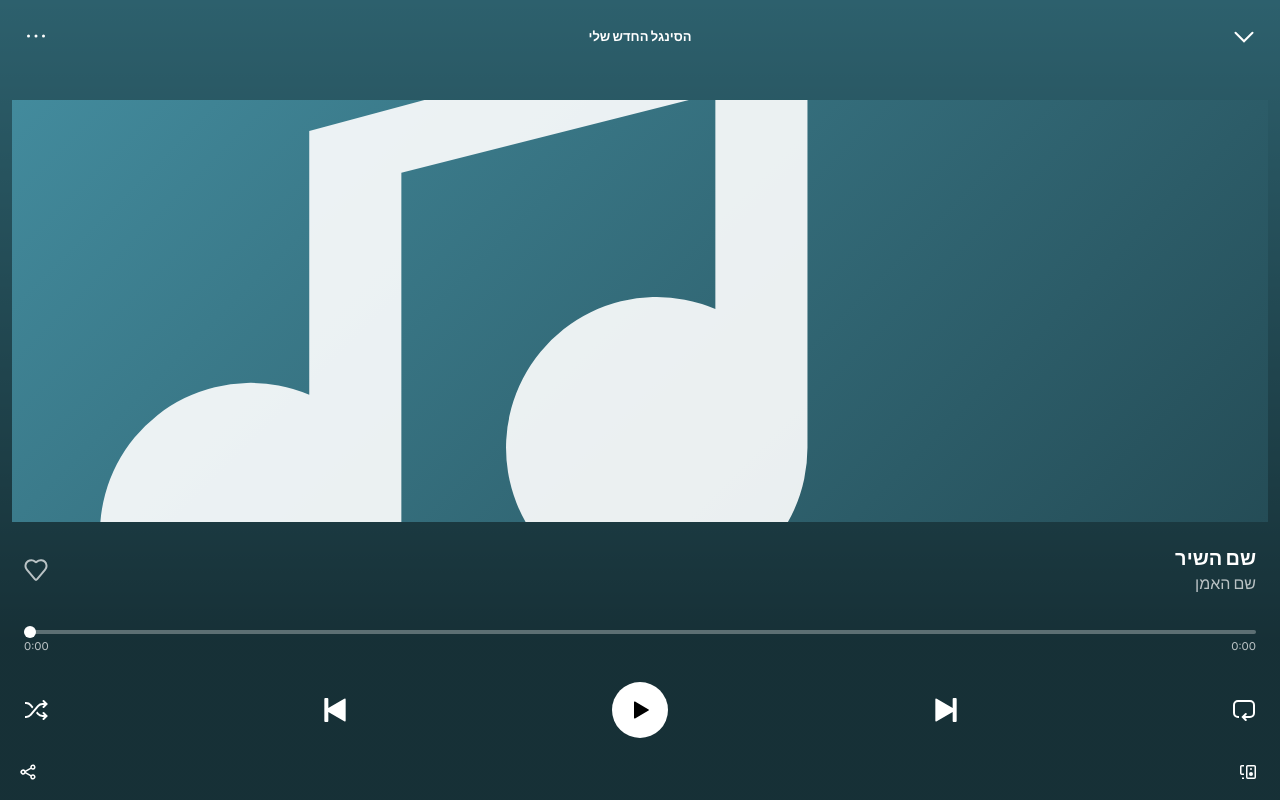
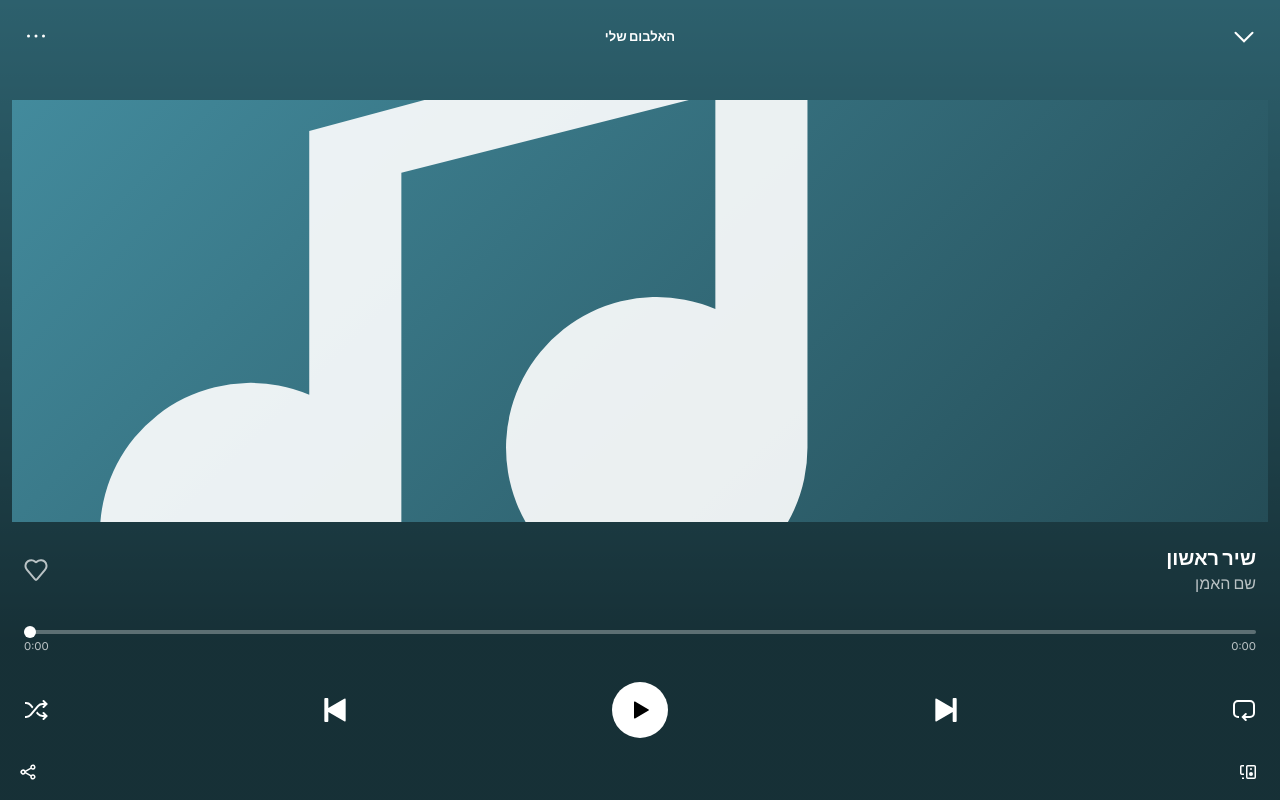
Before and after one commit to Adi1231234/shaked, a React (Vite) app: page / in a window 1280 px wide. Built offline with nearby package versions, Linux system fonts and the light colour scheme.

Commit message:
feat: multi-song playlist - prev/next switching + auto-advance on end

```diff
--- a/src/App.jsx
+++ b/src/App.jsx
@@ -3,49 +3,43 @@ import PlaylistScreen from "./components/PlaylistScreen.jsx";
 import PlayerScreen from "./components/PlayerScreen.jsx";
 import MiniPlayer from "./components/MiniPlayer.jsx";
 import BottomNav from "./components/BottomNav.jsx";
-import { useAudio } from "./hooks/useAudio.js";
-import { song } from "./song.js";
+import { usePlayer } from "./hooks/usePlayer.js";
+import { songs, playlistName, albumYear } from "./song.js";
 import styles from "./App.module.css";
 
 export default function App() {
-  // נפתח ישירות על מסך הנגן - זה העמוד שצריך להיות פיקסל-פרפקט מול Spotify
+  // נפתח ישירות על מסך הנגן
   const [playerOpen, setPlayerOpen] = useState(true);
-  const [started, setStarted] = useState(true);
-  const audio = useAudio(song.audio);
-
-  const startSong = () => {
-    setStarted(true);
-    audio.play();
-  };
-  const togglePlay = () => {
-    setStarted(true);
-    audio.toggle();
-  };
-  const progress = audio.duration ? (audio.current / audio.duration) * 100 : 0;
+  const player = usePlayer(songs);
+  const progress = player.duration
+    ? (player.current / player.duration) * 100
+    : 0;
 
   return (
     <div className={styles.app}>
       <PlaylistScreen
-        song={song}
-        playing={audio.playing}
-        onPlay={togglePlay}
-        onPlaySong={startSong}
+        songs={songs}
+        playlistName={playlistName}
+        year={albumYear}
+        currentIndex={player.index}
+        playing={player.playing}
+        onPlay={player.toggle}
+        onPlayIndex={player.playIndex}
       />
-      {started && !playerOpen && (
+      {!playerOpen && (
         <MiniPlayer
-          song={song}
-          playing={audio.playing}
+          song={player.song}
+          playing={player.playing}
           progress={progress}
-          onToggle={togglePlay}
+          onToggle={player.toggle}
           onExpand={() => setPlayerOpen(true)}
         />
       )}
       <BottomNav />
       {playerOpen && (
         <PlayerScreen
-          song={song}
-          audio={audio}
-          onPlay={togglePlay}
+          player={player}
+          playlistName={playlistName}
           onClose={() => setPlayerOpen(false)}
         />
       )}
--- a/src/components/PlayerScreen.jsx
+++ b/src/components/PlayerScreen.jsx
@@ -3,8 +3,9 @@ import { fmt } from "../format.js";
 import styles from "./PlayerScreen.module.css";
 
 // מסך הנגן - פיקסל-פרפקט מול ה-now-playing view של Spotify
-export default function PlayerScreen({ song, audio, onPlay, onClose }) {
-  const pct = audio.duration ? (audio.current / audio.duration) * 100 : 0;
+export default function PlayerScreen({ player, playlistName, onClose }) {
+  const { song, playing, current, duration } = player;
+  const pct = duration ? (current / duration) * 100 : 0;
 
   return (
     <div className={styles.player} style={{ "--accent": song.accent }}>
@@ -12,7 +13,7 @@ export default function PlayerScreen({ song, audio, onPlay, onClose }) {
         <button className={styles.iconBtn} onClick={onClose} aria-label="סגור">
           <Icon.ChevronDown size={24} />
         </button>
-        <div className={styles.headerTitle}>{song.playlistName}</div>
+        <div className={styles.headerTitle}>{playlistName}</div>
         <button className={styles.iconBtn} aria-label="עוד">
           <Icon.More size={24} />
         </button>
@@ -37,15 +38,15 @@ export default function PlayerScreen({ song, audio, onPlay, onClose }) {
           className={styles.seek}
           type="range"
           min={0}
-          max={audio.duration || 0}
-          value={audio.current}
+          max={duration || 0}
+          value={current}
           step="0.1"
-          onChange={(e) => audio.seek(Number(e.target.value))}
+          onChange={(e) => player.seek(Number(e.target.value))}
           style={{ "--pct": `${pct}%` }}
         />
         <div className={styles.times}>
-          <span>{fmt(audio.current)}</span>
-          <span>{fmt(audio.duration)}</span>
+          <span>{fmt(current)}</span>
+          <span>{fmt(duration)}</span>
         </div>
       </div>
 
@@ -53,15 +54,23 @@ export default function PlayerScreen({ song, audio, onPlay, onClose }) {
         <button className={`${styles.ctlBtn} ${styles.smallBtn}`} aria-label="ערבוב">
           <Icon.Shuffle size={24} />
         </button>
-        <button className={`${styles.ctlBtn} ${styles.skipBtn}`} aria-label="הקודם">
+        <button
+          className={`${styles.ctlBtn} ${styles.skipBtn}`}
+          onClick={player.prev}
+          aria-label="הקודם"
+        >
           <Icon.Prev size={32} />
         </button>
-        <button className={styles.bigPlay} onClick={onPlay} aria-label="נגן">
+        <button className={styles.bigPlay} onClick={player.toggle} aria-label="נגן">
           <span className={styles.bigPlayCircle}>
-            {audio.playing ? <Icon.Pause size={24} /> : <Icon.Play size={24} />}
+            {playing ? <Icon.Pause size={24} /> : <Icon.Play size={24} />}
           </span>
         </button>
-        <button className={`${styles.ctlBtn} ${styles.skipBtn}`} aria-label="הבא">
+        <button
+          className={`${styles.ctlBtn} ${styles.skipBtn}`}
+          onClick={player.next}
+          aria-label="הבא"
+        >
           <Icon.Next size={32} />
         </button>
         <button className={`${styles.ctlBtn} ${styles.smallBtn}`} aria-label="חזרה על שיר">
--- a/src/components/PlaylistScreen.jsx
+++ b/src/components/PlaylistScreen.jsx
@@ -1,10 +1,20 @@
 import * as Icon from "./icons.jsx";
 import styles from "./PlaylistScreen.module.css";
 
-// מסך האלבום - מבנה זהה לעמוד אלבום אמיתי ב-Spotify (נשאב מהטאב)
-export default function PlaylistScreen({ song, playing, onPlay, onPlaySong }) {
+// מסך האלבום - מציג את רשימת כל השירים. לחיצה על שיר מנגנת אותו.
+export default function PlaylistScreen({
+  songs,
+  playlistName,
+  year,
+  currentIndex,
+  playing,
+  onPlay,
+  onPlayIndex,
+}) {
+  const album = songs[0];
+
   return (
-    <div className={styles.screen} style={{ "--accent": song.accent }}>
+    <div className={styles.screen} style={{ "--accent": album.accent }}>
       <div className={styles.topbar}>
         <button className={styles.back} aria-label="חזרה">
           <Icon.Back size={24} />
@@ -13,16 +23,18 @@ export default function PlaylistScreen({ song, playing, onPlay, onPlaySong }) {
 
       <div className={styles.scroll}>
         <div className={styles.coverWrap}>
-          <img className={styles.cover} src={song.cover} alt={song.playlistName} />
+          <img className={styles.cover} src={album.cover} alt={playlistName} />
         </div>
 
-        <h1 className={styles.title}>{song.playlistName}</h1>
+        <h1 className={styles.title}>{playlistName}</h1>
 
         <div className={styles.artistRow}>
           <span className={styles.avatar} />
-          <span className={styles.artistName}>{song.artist}</span>
+          <span className={styles.artistName}>{album.artist}</span>
         </div>
-        <div className={styles.meta}>{song.year} • סינגל</div>
+        <div className={styles.meta}>
+          {year} • {songs.length} שירים
+        </div>
 
         <div className={styles.actions}>
           <div className={styles.icons}>
@@ -41,17 +53,25 @@ export default function PlaylistScreen({ song, playing, onPlay, onPlaySong }) {
           </button>
         </div>
 
-        <button className={styles.row} onClick={onPlaySong}>
+        {songs.map((s, i) => (
+          <button
+            key={`${s.title}-${i}`}
+            className={styles.row}
+            onClick={() => onPlayIndex(i)}
+          >
             <div className={styles.rowText}>
-            <div className={`${styles.rowTitle} ${playing ? styles.active : ""}`}>
-              {song.title}
+              <div
+                className={`${styles.rowTitle} ${i === currentIndex ? styles.active : ""}`}
+              >
+                {s.title}
               </div>
-            <div className={styles.rowArtist}>{song.artist}</div>
+              <div className={styles.rowArtist}>{s.artist}</div>
             </div>
             <span className={styles.rowMore}>
               <Icon.More size={20} />
             </span>
           </button>
+        ))}
       </div>
     </div>
   );
--- a/src/hooks/useAudio.js
+++ /dev/null
@@ -1,62 +0,0 @@
-import { useEffect, useRef, useState } from "react";
-
-// hook קטן שעוטף אלמנט Audio של הדפדפן ומחזיר state נוח
-export function useAudio(src) {
-  const audioRef = useRef(null);
-  const [playing, setPlaying] = useState(false);
-  const [current, setCurrent] = useState(0);
-  const [duration, setDuration] = useState(0);
-
-  useEffect(() => {
-    const audio = new Audio(src);
-    audioRef.current = audio;
-
-    const onTime = () => setCurrent(audio.currentTime);
-    const onMeta = () => setDuration(audio.duration || 0);
-    const onEnd = () => {
-      setPlaying(false);
-      setCurrent(0);
-    };
-
-    audio.addEventListener("timeupdate", onTime);
-    audio.addEventListener("loadedmetadata", onMeta);
-    audio.addEventListener("ended", onEnd);
-
-    return () => {
-      audio.pause();
-      audio.removeEventListener("timeupdate", onTime);
-      audio.removeEventListener("loadedmetadata", onMeta);
-      audio.removeEventListener("ended", onEnd);
-    };
-  }, [src]);
-
-  const toggle = () => {
-    const audio = audioRef.current;
-    if (!audio) return;
-    if (audio.paused) {
-      audio.play().catch(() => {});
-      setPlaying(true);
-    } else {
-      audio.pause();
-      setPlaying(false);
-    }
-  };
-
-  const play = () => {
-    const audio = audioRef.current;
-    if (audio && audio.paused) {
-      audio.play().catch(() => {});
-      setPlaying(true);
-    }
-  };
-
-  const seek = (time) => {
-    const audio = audioRef.current;
-    if (audio) {
-      audio.currentTime = time;
-      setCurrent(time);
-    }
-  };
-
-  return { playing, current, duration, toggle, play, seek };
-}
--- /dev/null
+++ b/src/hooks/usePlayer.js
@@ -0,0 +1,88 @@
+import { useEffect, useRef, useState } from "react";
+
+// hook שמנהל פלייליסט: ניגון, מעבר בין שירים, והמשך אוטומטי לשיר הבא
+export function usePlayer(songs) {
+  const audioRef = useRef(null);
+  const autoPlay = useRef(false); // האם לנגן מיד כשהשיר הבא נטען
+  const [index, setIndex] = useState(0);
+  const [playing, setPlaying] = useState(false);
+  const [current, setCurrent] = useState(0);
+  const [duration, setDuration] = useState(0);
+
+  useEffect(() => {
+    const audio = new Audio(songs[index].audio);
+    audioRef.current = audio;
+    setCurrent(0);
+    setDuration(0);
+
+    const onTime = () => setCurrent(audio.currentTime);
+    const onMeta = () => setDuration(audio.duration || 0);
+    const onEnd = () => {
+      // השיר נגמר - מעבר אוטומטי לשיר הבא
+      autoPlay.current = true;
+      setIndex((i) => (i + 1) % songs.length);
+    };
+    audio.addEventListener("timeupdate", onTime);
+    audio.addEventListener("loadedmetadata", onMeta);
+    audio.addEventListener("ended", onEnd);
+
+    if (autoPlay.current) {
+      autoPlay.current = false;
+      audio.play().then(() => setPlaying(true)).catch(() => {});
+    }
+
+    return () => {
+      audio.pause();
+      audio.removeEventListener("timeupdate", onTime);
+      audio.removeEventListener("loadedmetadata", onMeta);
+      audio.removeEventListener("ended", onEnd);
+    };
+  }, [index, songs]);
+
+  const toggle = () => {
+    const a = audioRef.current;
+    if (!a) return;
+    if (a.paused) {
+      a.play().catch(() => {});
+      setPlaying(true);
+    } else {
+      a.pause();
+      setPlaying(false);
+    }
+  };
+
+  const seek = (t) => {
+    const a = audioRef.current;
+    if (a) {
+      a.currentTime = t;
+      setCurrent(t);
+    }
+  };
+
+  const switchTo = (n) => {
+    autoPlay.current = true;
+    setPlaying(false);
+    setIndex(((n % songs.length) + songs.length) % songs.length);
+  };
+
+  const next = () => switchTo(index + 1);
+  const prev = () => {
+    const a = audioRef.current;
+    if (a && a.currentTime > 3) seek(0); // כמו ב-Spotify: אחרי 3 שניות חוזרים להתחלה
+    else switchTo(index - 1);
+  };
+  const playIndex = (i) => (i === index ? toggle() : switchTo(i));
+
+  return {
+    song: songs[index],
+    index,
+    playing,
+    current,
+    duration,
+    toggle,
+    seek,
+    next,
+    prev,
+    playIndex,
+  };
+}
--- a/src/song.js
+++ b/src/song.js
@@ -1,25 +1,33 @@
 // ===================================================================
-//  כאן עורכים את פרטי השיר. זה הקובץ היחיד שצריך לשנות.
+//  קובץ ההגדרות - זה הקובץ היחיד שצריך לערוך.
 //
-//  1. שים את קובץ האודיו בתיקייה public/ בשם song.mp3
-//  2. שים את תמונת העטיפה בתיקייה public/ בשם cover.jpg
-//  3. עדכן את הטקסטים, הצבע, ושמות הקבצים למטה
+//  1. שים את קובצי ה-MP3 בתיקיית public/ (למשל song1.mp3, song2.mp3)
+//  2. שים את תמונות העטיפה בתיקיית public/ (למשל cover.jpg)
+//  3. עדכן את רשימת השירים למטה
+//
+//  להוספת שיר: מעתיקים בלוק { ... } שלם ומוסיפים אותו לרשימה.
+//  השירים מתנגנים לפי הסדר, וכשאחד נגמר הוא עובר אוטומטית לבא.
 // ===================================================================
 
-// נתיב הבסיס - מטופל אוטומטית (שונה בין פיתוח ל-GitHub Pages). אל תיגע.
 const base = import.meta.env.BASE_URL;
 
-export const song = {
-  title: "שם השיר",
-  artist: "שם האמן",
-  playlistName: "הסינגל החדש שלי",
-  year: "2026",
+// שם האלבום והשנה שמוצגים בראש המסך
+export const playlistName = "האלבום שלי";
+export const albumYear = "2026";
 
-  // שמות הקבצים בתיקיית public/
-  // cover.svg = תמונת ברירת מחדל. אחרי שתוסיף cover.jpg שנה ל: base + "cover.jpg"
-  cover: base + "cover.svg",
-  audio: base + "song.mp3",
-
-  // צבע הרקע - ב-Spotify האמיתי זה נגזר מצבע העטיפה. בחר צבע שמתאים לעטיפה.
-  accent: "#387888",
-};
+export const songs = [
+  {
+    title: "שיר ראשון",
+    artist: "שם האמן",
+    cover: base + "cover.svg", // שנה ל: base + "cover.jpg"
+    audio: base + "song1.mp3",
+    accent: "#387888", // צבע הרקע של הנגן
+  },
+  {
+    title: "שיר שני",
+    artist: "שם האמן",
+    cover: base + "cover2.svg",
+    audio: base + "song2.mp3",
+    accent: "#6c3fd1",
+  },
+];
```
Also changed, not shown: public/cover2.svg (added). Lines whose indentation alone changed are shown as unchanged.
